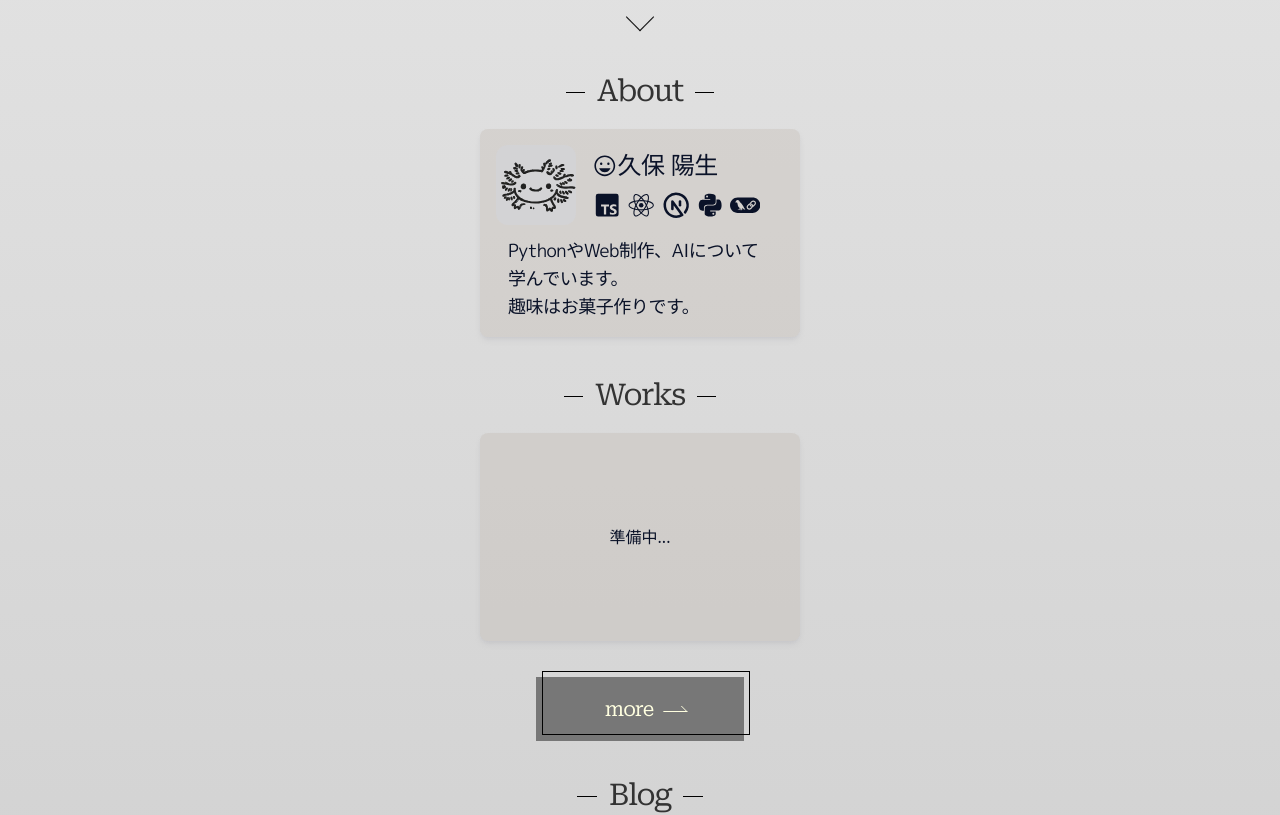
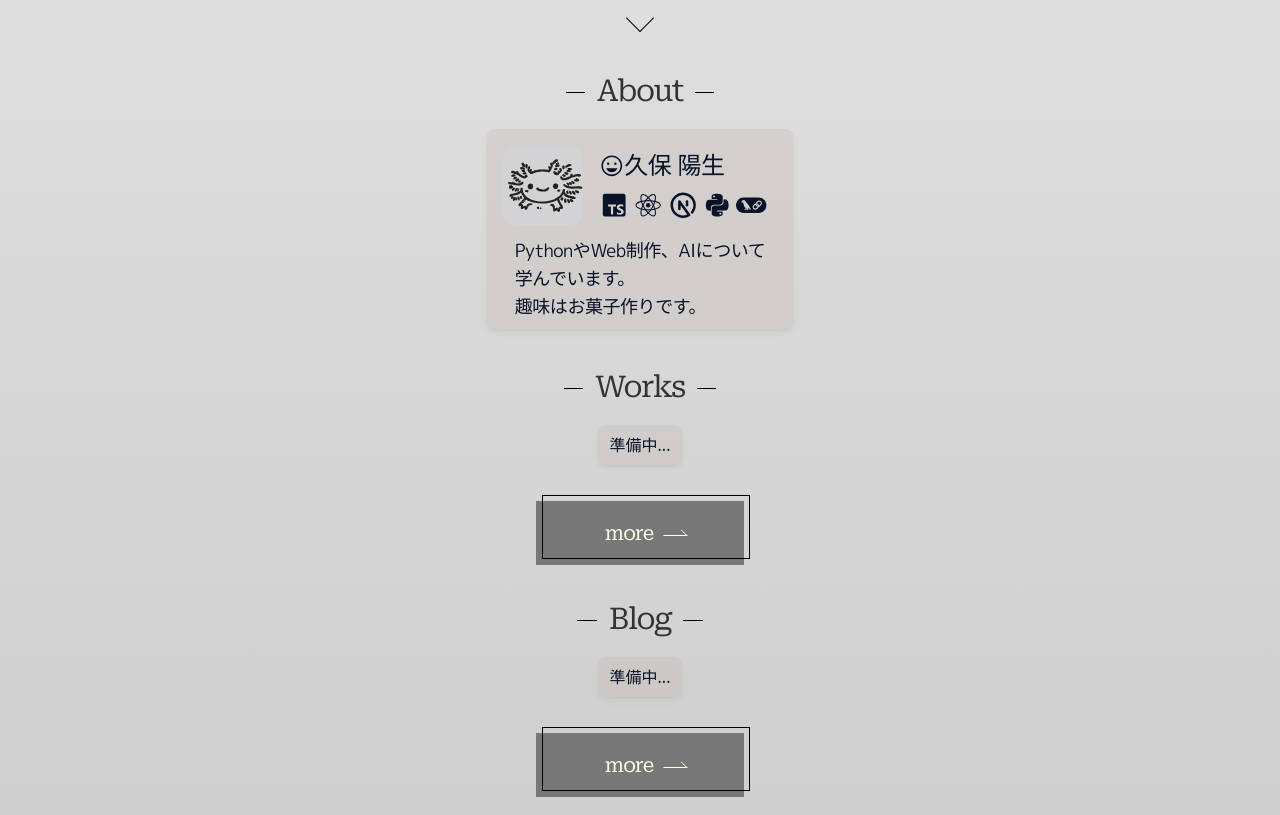
Before and after one commit to haruki26/react-next-portfolio, a Next.js app: page / in a window 1280 px wide. Shown: the part 840-1655 px from the top of the page. Built offline with nearby package versions, Linux system fonts and the light colour scheme.

Commit message:
Cardでフレームのみを提供

```diff
--- a/src/components/Card/index.tsx
+++ b/src/components/Card/index.tsx
@@ -4,20 +4,22 @@ import clsx from "clsx";
 
 type Props = {
     children: React.ReactNode;
+    className?: string;
 }
 
-const Card: React.FC<Props> = ({ children }) => {
+const Card: React.FC<Props> = ({
+    children,
+    className = "",
+}) => {
     return (
         <div className={cn(
-            "rounded-lg w-80 h-52",
-            "bg-card/30 text-card-foreground shadow-md transition duration-300",
+            className,
+            "rounded-lg bg-card/30 text-card-foreground shadow-md transition duration-300",
             "hover:bg-card/50 hover:shadow-xl hover:scale-[1.01]",
             "dark:bg-card/40 dark:text-card-foreground shadow-zinc-400/20",
             "dark:hover:bg-card/60 dark:hover:shadow-zinc-400/40",
         )}>
-            <div className="w-full h-full overflow-hidden">
-                {children}
-            </div>
+            {children}
         </div>
     );
 }
```
